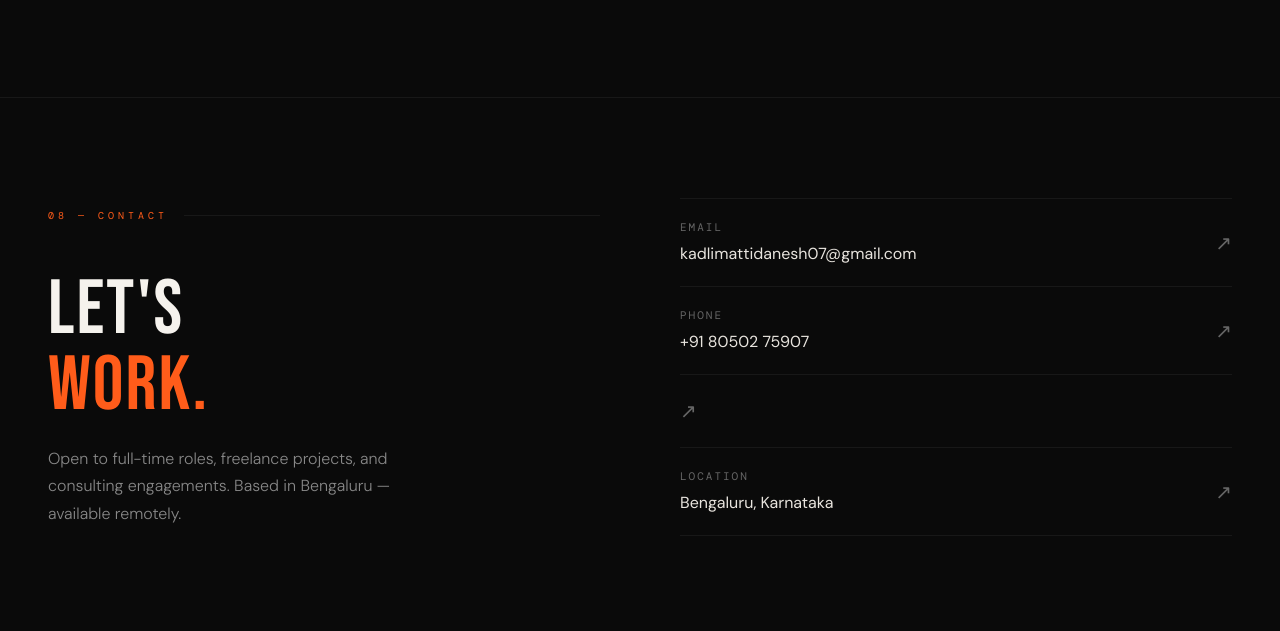
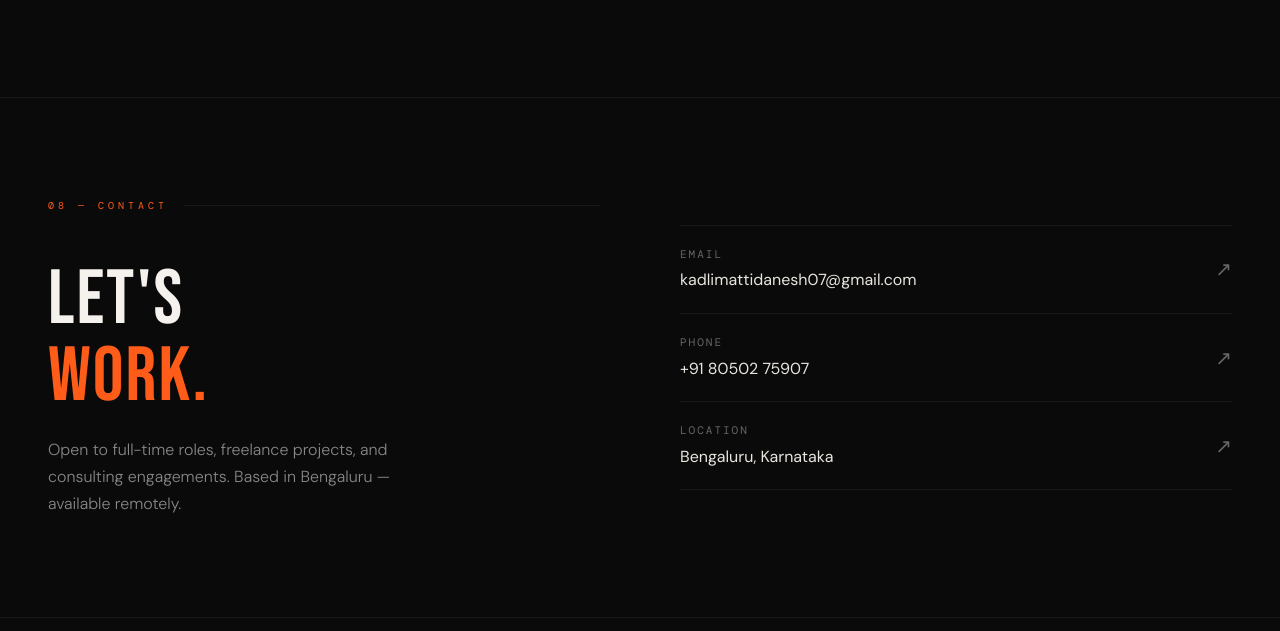
Before and after one commit to Danesho7/danappa-portfolio, a plain HTML site: page index.html in a window 1280 px wide. Shown: the part 9566-10197 px from the top of the page. Drawn offline with nearby package versions, Linux system fonts and the light colour scheme.

Commit message:
Update index.html

```diff
--- a/index.html
+++ b/index.html
@@ -1680,9 +1680,6 @@
         </div>
         <div class="cl-arrow">↗</div>
       </a>
-      <a href="https://danappaportfolio.framer.website/" target="_blank" class="contact-link">
-        <div class="cl-arrow">↗</div>
-      </a>
       <a href="#" class="contact-link">
         <div>
           <div class="cl-label">Location</div>
```
